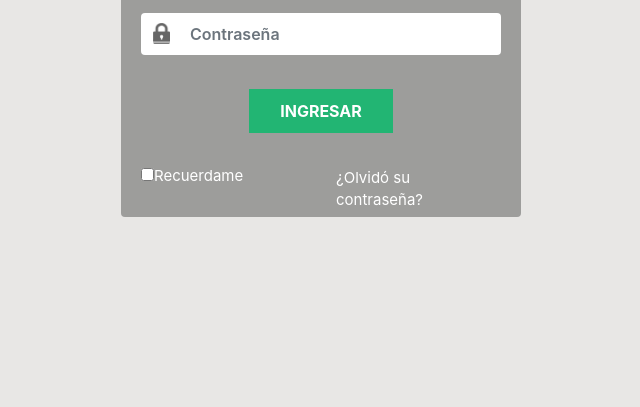
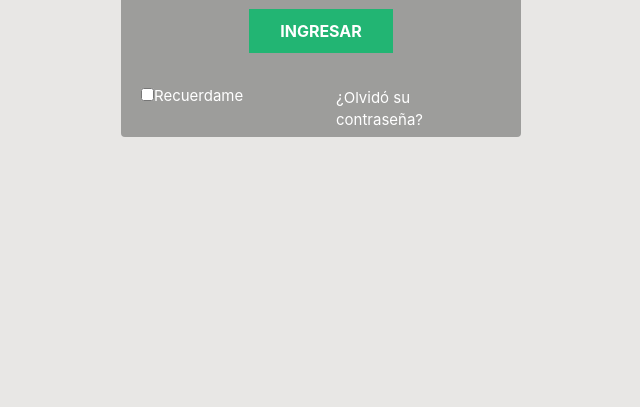
Before and after one commit to Edwardiaz/VistaLogin, a plain HTML site: page index/index.html in a window 1280 px wide. Shown: the part 431-838 px from the top of the page, without its empty margins (319-959 px from the left). After the commit the page ends 800 px from the top, so only its background shows below. Drawn offline with Linux system fonts and the light colour scheme.

Commit message:
ajuste de tamaño
ajuste de tamaño para eliminar el scroll en los navegadores

```diff
--- a/index/css/estilo.css
+++ b/index/css/estilo.css
@@ -1,10 +1,10 @@
 @font-face {
 font-family: "MYRIADPRO-BOLDCOND";
 src: url("fonts/myriad-pro-cufonfonts/MYRIADPRO-BOLDCOND.OTF");
-src:
+/*src:
 url("fonts/myriad-pro-cufonfonts/MYRIADPRO-BOLDCOND.woff") format("woff"),
 url("fonts/myriad-pro-cufonfonts/MYRIADPRO-BOLDCOND.woff") format("eot"),
-url("fonts/myriad-pro-cufonfonts/MYRIADPRO-BOLDCOND.woff") format("svg");
+url("fonts/myriad-pro-cufonfonts/MYRIADPRO-BOLDCOND.woff") format("svg");*/
 }
 
 html,body{
@@ -98,7 +98,7 @@ img.logoUsr {
 .container {
     padding: 10px;
     /*width: 100%;*/
-    height: 100%;
+    height: 80%;
     align-content: center;
 }
 
--- a/index/index.html
+++ b/index/index.html
@@ -2,7 +2,8 @@
 <html>
 <head>
     <link rel="stylesheet" type="text/css" href="bootstrap/css/bootstrap.min.css">
-    <meta name="viewport" http-equiv="Content-Type" content="width=device-width, initial-scale=1.0, text/html, charset=ISO-8859-1">
+    <meta name="viewport" http-equiv="Content-Type" content="width=device-width, initial-scale=1.0"/>
+
     <link rel="stylesheet" type="text/css" href="css/estilo.css">
 
 </head>
```
